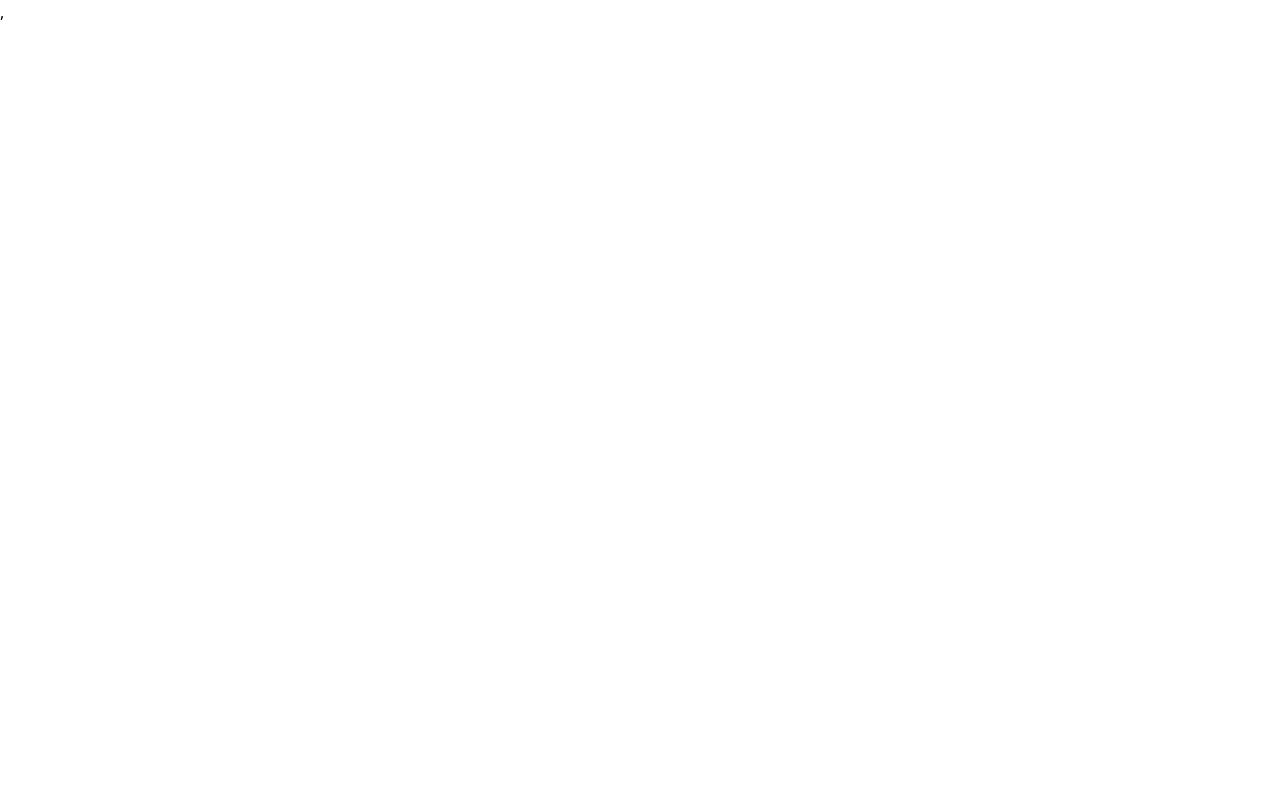
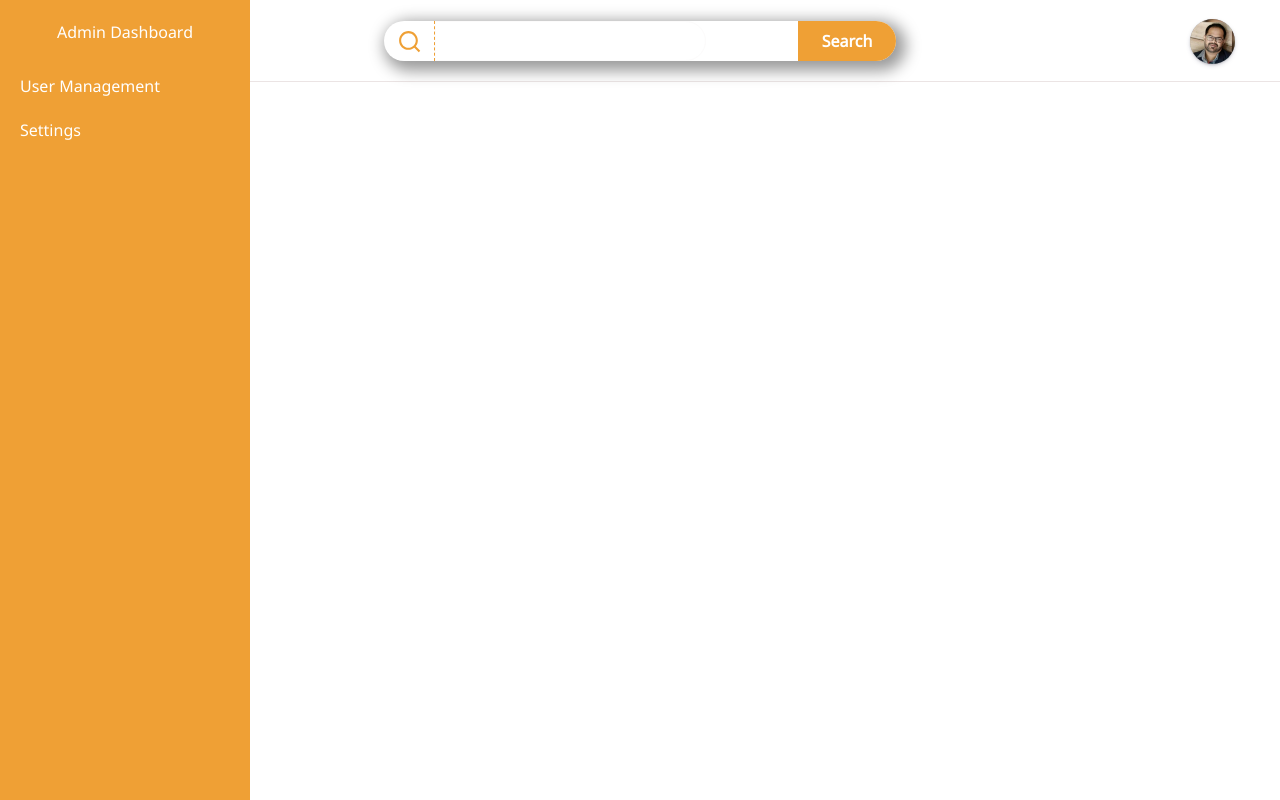
Before and after one commit to vidyagxp0/E-logbook_VidyaGxP, a React (Vite) app in the folder Frontend/: page /admin-settings in a window 1280 px wide. Before the commit this address had no page. Built offline with nearby package versions, Linux system fonts and the light colour scheme; sample sign-in values are in the browser's storage; grey boxes are pictures that could not be loaded; what @react-pdf/renderer would draw is missing.

Commit message:
Working on sidebar

```diff
--- a/Frontend/src/App.jsx
+++ b/Frontend/src/App.jsx
@@ -22,6 +22,7 @@ import ProtectedRoute from "./components/protectedRoutes/protectedUserRoutes.jsx
 import AdminDashboard from "./pages/admin/adminDashboard/adminDashboard.jsx";
 import ProtectedAdminRoute from "./components/protectedRoutes/protectedAdminRoutes.jsx";
 import AddNewUser from "./pages/admin/addUser/addUser.jsx";
+import AdminSettings from "./pages/admin/AdminSettings/AdminSettings.jsx";
 
 function App() {
   return (
@@ -33,6 +34,7 @@ function App() {
             <Route path="/admin-login" element={<AdminLogin />} />
             <Route path="/admin-dashboard" element={<ProtectedAdminRoute element={<AdminDashboard />} />} />
             <Route path="/admin-add-user" element={<ProtectedAdminRoute element={<AddNewUser />} />} />
+            <Route path="/admin-settings" element={<ProtectedAdminRoute element={<AdminSettings />} />} />
             <Route
               path="/chart"
               element={<ProtectedRoute element={<Chart />} />}
--- /dev/null
+++ b/Frontend/src/components/Sidebar/Sidebar.css
@@ -0,0 +1,40 @@
+.sidebar {
+    width: 250px;
+    height: 100vh;
+    background-color: #EFA035;
+    color: #fff;
+    position: fixed;
+    top: 0;
+    left: 0;
+    display: flex;
+    flex-direction: column;
+    align-items: center;
+    padding-top: 20px;
+  }
+
+  .sidebar-header {
+    margin-bottom: 20px;
+  }
+
+  .sidebar-menu {
+    list-style: none;
+    padding: 0;
+    width: 100%;
+  }
+
+  .sidebar-menu li {
+    width: 100%;
+  }
+
+  .sidebar-menu li a {
+    display: block;
+    padding: 10px 20px;
+    color: #fff;
+    text-decoration: none;
+    transition: background 0.3s;
+  }
+
+  .sidebar ul li a.active,
+.sidebar ul li a:hover {
+  background-color: #575757;
+}
--- /dev/null
+++ b/Frontend/src/components/Sidebar/Sidebar.jsx
@@ -0,0 +1,25 @@
+import React from 'react';
+import { Link } from 'react-router-dom';
+import './Sidebar.css'; // You can create a separate CSS file for styles
+
+function Sidebar() {
+  return (
+    <div className="sidebar">
+      <div className="sidebar-header">
+        <h2>Admin Dashboard</h2>
+      </div>
+      <ul className="sidebar-menu">
+        <li >
+          <Link to="/admin-dashboard" activeClassName="active" >
+            User Management
+          </Link>
+        </li>
+        <li>
+          <Link to="/admin-settings" activeClassName="active">Settings</Link>
+        </li>
+      </ul>
+    </div>
+  );
+}
+
+export default Sidebar;
--- /dev/null
+++ b/Frontend/src/pages/admin/AdminSettings/AdminSettings.jsx
@@ -0,0 +1,20 @@
+import React, { useEffect, useState } from "react";
+import HeaderTop from "../../../components/Header/HeaderTop";
+import Sidebar from "../../../components/sidebar/sidebar";
+// import "../adminDashboard/";
+
+function AdminSettings() {
+
+
+  return (
+    <>
+      <HeaderTop />
+      <div className="admin-dashboard">
+        <Sidebar /> {/* Include the Sidebar component */}
+        <div className="main-content"></div>
+      </div>
+    </>
+  );
+}
+
+export default AdminSettings;
--- /dev/null
+++ b/Frontend/src/pages/admin/adminDashboard/AdminDashboard.css
@@ -0,0 +1,9 @@
+.admin-dashboard {
+    display: flex;
+  }
+
+  .main-content {
+    flex-grow: 1;
+    margin-left: 250px; /* Same as sidebar width */
+    padding: 20px;
+  }
--- a/Frontend/src/pages/admin/adminDashboard/adminDashboard.jsx
+++ b/Frontend/src/pages/admin/adminDashboard/adminDashboard.jsx
@@ -3,6 +3,8 @@ import HeaderTop from "../../../components/Header/HeaderTop";
 import axios from "axios";
 import { useNavigate } from "react-router-dom";
 import { toast } from "react-toastify";
+import Sidebar from "../../../components/sidebar/sidebar";
+import './AdminDashboard.css';
 
 function AdminDashboard() {
   const [allUsers, setAllUsers] = useState([]);
@@ -61,10 +63,12 @@ function AdminDashboard() {
   return (
     <>
       <HeaderTop />
-      <>
+      <div className="admin-dashboard">
+        <Sidebar /> {/* Include the Sidebar component */}
+        <div className="main-content">
           <div className="Header_Bottom">
             <div className="headerBottomInner">
-            <div className="headerBottomLft" onClick={{}}>
+              <div className="headerBottomLft">
                 <div className="navItem">
                   <i className="ri-home-3-fill"></i>
                   <h3>User Management</h3>
@@ -76,25 +80,18 @@ function AdminDashboard() {
                   navigate("/admin-add-user");
                 }}
               >
-              <div className="themeBtn" style={{ backgroundColor: "#EFA035", color: "white" }}>
-                Add User
+                <div className="themeBtn">Add User</div>
               </div>
             </div>
           </div>
-        </div>
-      </>
           <div id="body-container" style={{ margin: "20px" }}>
-        <h3 style={{ textAlign: "center", margin: "10px" }}>
+            <h3 style={{ textAlign: "center" }}>
               <strong>Users</strong>
             </h3>
-        <hr></hr>
-        {allUsers.length === 0 ? (
-          <div style={{ textAlign: "center", margin: "15px" }}>
-            No registered Users
-          </div>
-        ) : (
-          allUsers.map((user) => (
-            <>
+            <br></br>
+            <hr />
+            {allUsers.length === 0 ? <>No Registered Users</> : allUsers.map((user) => (
+              <div key={user.id}>
                 <li
                   style={{
                     listStyle: "none",
@@ -105,7 +102,6 @@ function AdminDashboard() {
                     borderBottom: "1px solid #ccc",
                     paddingBottom: "10px",
                   }}
-                key={user.id}
                 >
                   <div>
                     Name: {user.name} <br />
@@ -119,6 +115,7 @@ function AdminDashboard() {
                         borderRadius: "5px",
                         border: "1px solid",
                       }}
+                      onClick={() => navigate(`/admin-edit-user/${user.user_id}`)}
                     >
                       Edit
                     </button>
@@ -129,17 +126,16 @@ function AdminDashboard() {
                         borderRadius: "5px",
                         border: "1px solid",
                       }}
-                    onClick={() => {
-                      openConfirmation(user);
-                    }}
+                      onClick={() => openConfirmation(user)}
                     >
                       Delete
                     </button>
                   </div>
                 </li>
-            </>
-          ))
-        )}
+              </div>
+            ))}
+          </div>
+        </div>
       </div>
       {showConfirmation && (
         <div
```
Lines whose indentation alone changed are shown as unchanged.
